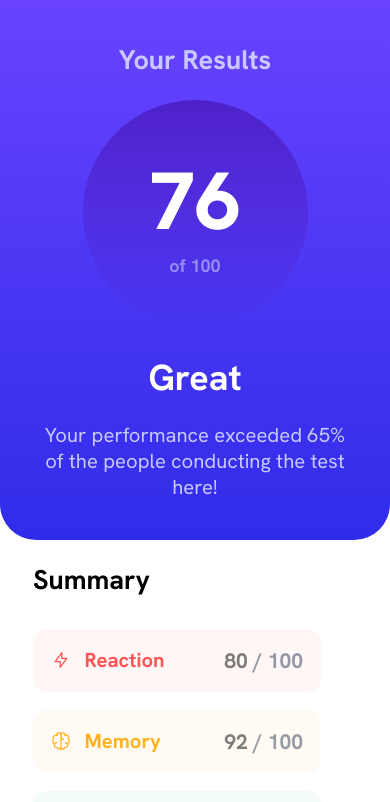
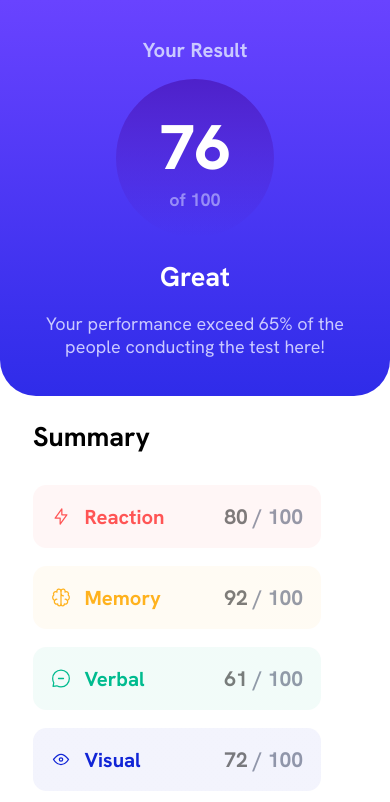
Before and after one commit to hakeem-jc/results-summary, a React (Vite) app: page / in a window 390 px wide. Shown: the top 802 px of the page. Built offline with nearby package versions, Linux system fonts and the light colour scheme.

Commit message:
Update font text

```diff
--- a/src/App.css
+++ b/src/App.css
@@ -131,6 +131,29 @@
         width: 100%;
     }
 
+    .results__title {
+        font-size: 1.125rem;
+    }
+
+    .results__text {
+        font-size: 1rem;
+    }
+
+    .results__score {
+        font-size: 3.5rem;
+        width: 8.75rem;
+        height: 8.75rem;
+
+    }
+
+    .results__score span {
+        font-size: 1rem;
+    }
+
+    .results__subtitle {
+        font-size: 1.5rem;
+    }
+
     .app__attribution {
         position: relative;
     }
--- a/src/App.tsx
+++ b/src/App.tsx
@@ -11,11 +11,11 @@ const App = () => {
     <main className='app__container'>
       <section className='results'>
         <div className='results__info'>
-          <h1 className='results__title'>Your Results</h1>
+          <h1 className='results__title'>Your Result</h1>
           <div className='results__score'>76 <span>of 100</span></div>
           <div className='results__text-container'>
             <h2 className='results__subtitle'>Great</h2>
-            <p className='results__text'>Your performance exceeded 65% of the people conducting the test here!</p>
+            <p className='results__text'>Your performance exceed 65% of the people conducting the test here!</p>
           </div>
         </div>
 
@@ -35,7 +35,7 @@ const App = () => {
 
       <div className="app__attribution">
         Challenge by <a href="https://www.frontendmentor.io?ref=challenge" target="_blank">Frontend Mentor</a>.
-        Coded by <a href="https://github.com/hakeem-jc">Hakeem Clarke</a>.
+        Coded by <a href="https://github.com/hakeem-jc" target="_blank">Hakeem Clarke</a>.
       </div>
     </main>
   )
```
